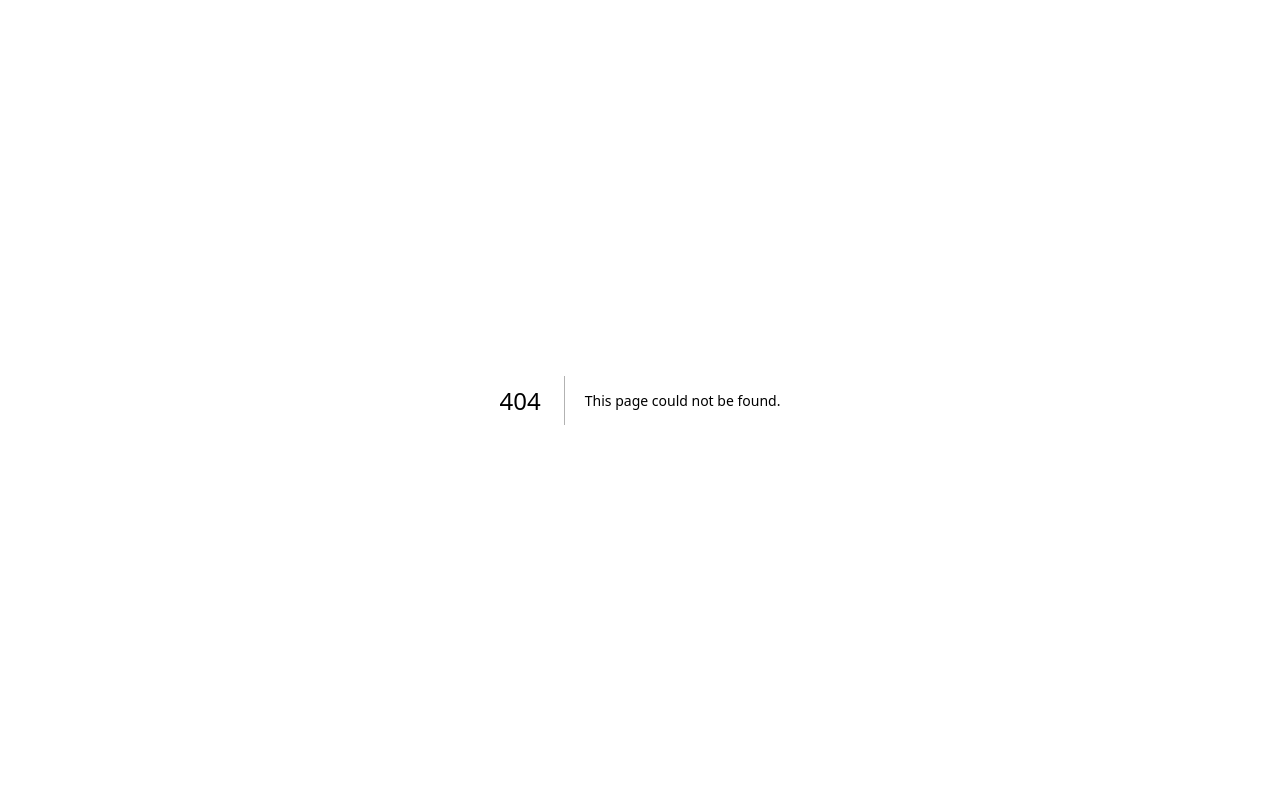
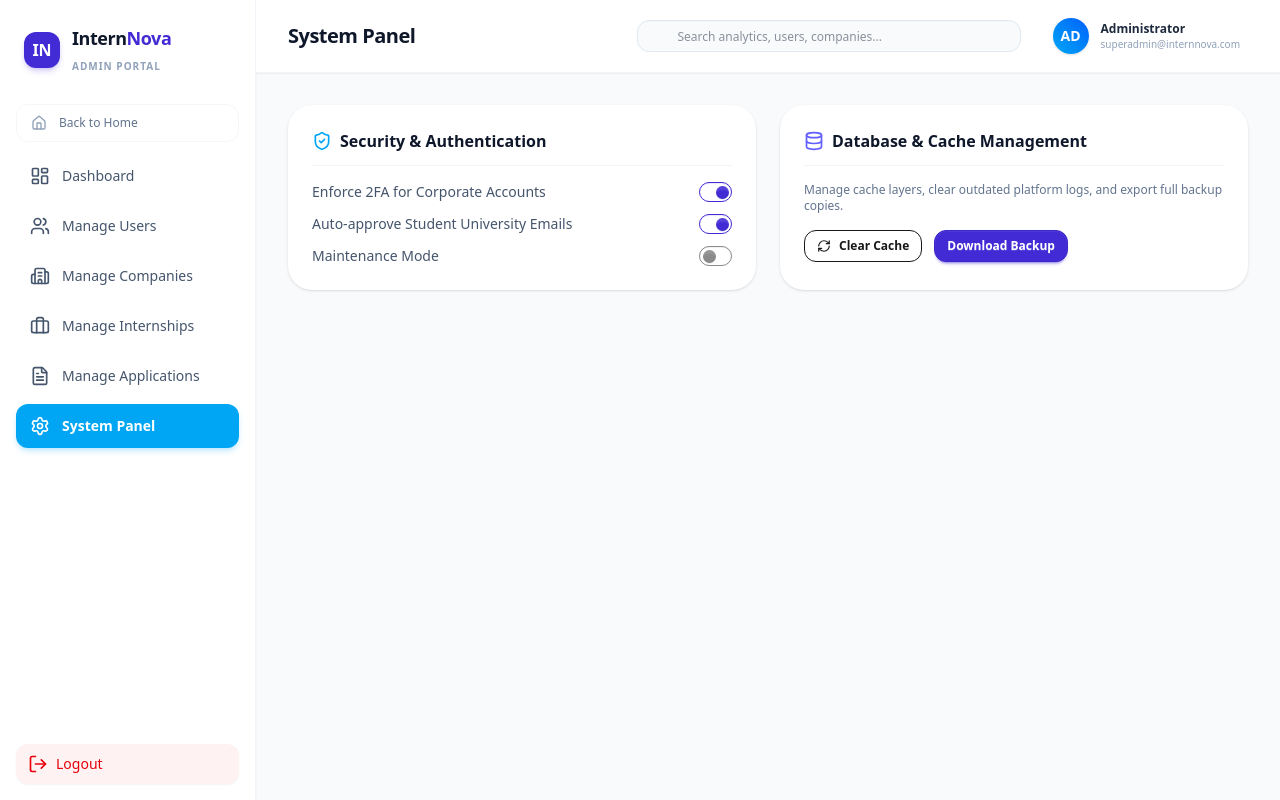
Before and after one commit to marufbytes/awt-frontend, a Next.js app: page /dashboard/admin/system in a window 1280 px wide. Before the commit this address had no page. Built offline with nearby package versions, Linux system fonts and the light colour scheme.

Commit message:
Admin system management and profile

```diff
--- /dev/null
+++ b/src/app/dashboard/admin/system/page.tsx
@@ -0,0 +1,73 @@
+// src/app/dashboard/admin/system/page.tsx
+'use client';
+
+import React, { useState } from 'react';
+import { Settings, ShieldCheck, Database, RefreshCw } from 'lucide-react';
+
+export default function SystemPanelPage() {
+  const [toast, setToast] = useState<string | null>(null);
+
+  const showToast = (msg: string) => {
+    setToast(msg);
+    setTimeout(() => setToast(null), 3000);
+  };
+
+  return (
+    <div className="space-y-6">
+      {/* Toast Notification Container */}
+      {toast && (
+        <div className="toast toast-end z-50">
+          <div className="alert alert-success text-white shadow-lg rounded-2xl">
+            <span>{toast}</span>
+          </div>
+        </div>
+      )}
+
+      {/* System Settings Grid */}
+      <div className="grid grid-cols-1 md:grid-cols-2 gap-6">
+
+        {/* Security & Access Controls */}
+        <div className="bg-white p-6 rounded-3xl shadow-sm space-y-4">
+          <div className="flex items-center space-x-2 font-bold text-slate-900 border-b border-slate-100 pb-3">
+            <ShieldCheck className="w-5 h-5 text-sky-500" />
+            <span>Security & Authentication</span>
+          </div>
+          <div className="space-y-3 text-sm">
+            <div className="flex justify-between items-center">
+              <span className="text-slate-600">Enforce 2FA for Corporate Accounts</span>
+              <input type="checkbox" defaultChecked className="toggle toggle-primary toggle-sm" />
+            </div>
+            <div className="flex justify-between items-center">
+              <span className="text-slate-600">Auto-approve Student University Emails</span>
+              <input type="checkbox" defaultChecked className="toggle toggle-primary toggle-sm" />
+            </div>
+            <div className="flex justify-between items-center">
+              <span className="text-slate-600">Maintenance Mode</span>
+              <input type="checkbox" className="toggle toggle-error toggle-sm" />
+            </div>
+          </div>
+        </div>
+
+        {/* Database Maintenance */}
+        <div className="bg-white p-6 rounded-3xl shadow-sm space-y-4">
+          <div className="flex items-center space-x-2 font-bold text-slate-900 border-b border-slate-100 pb-3">
+            <Database className="w-5 h-5 text-indigo-500" />
+            <span>Database & Cache Management</span>
+          </div>
+          <div className="space-y-4 text-sm">
+            <p className="text-xs text-slate-500">Manage cache layers, clear outdated platform logs, and export full backup copies.</p>
+            <div className="flex gap-3">
+              <button onClick={() => showToast('System cache cleared successfully!')} className="btn btn-outline btn-sm rounded-xl gap-2">
+                <RefreshCw className="w-3.5 h-3.5" /> Clear Cache
+              </button>
+              <button onClick={() => showToast('Full database backup triggered.')} className="btn btn-primary btn-sm rounded-xl text-white">
+                Download Backup
+              </button>
+            </div>
+          </div>
+        </div>
+
+      </div>
+    </div>
+  );
+}
```
